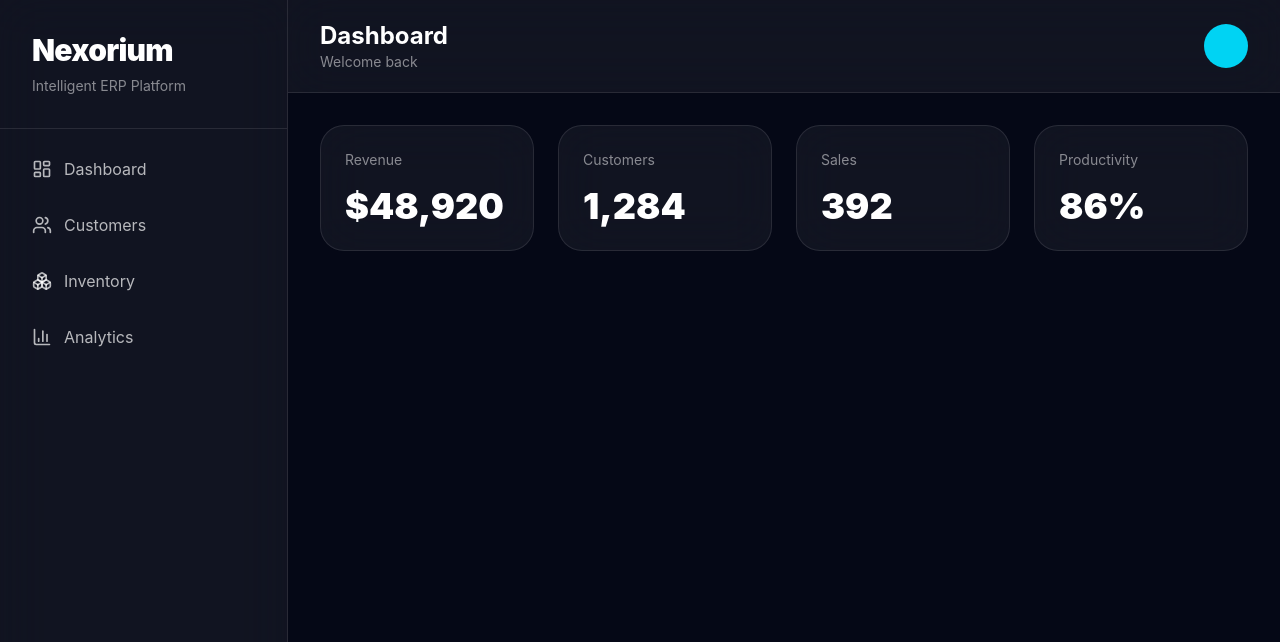
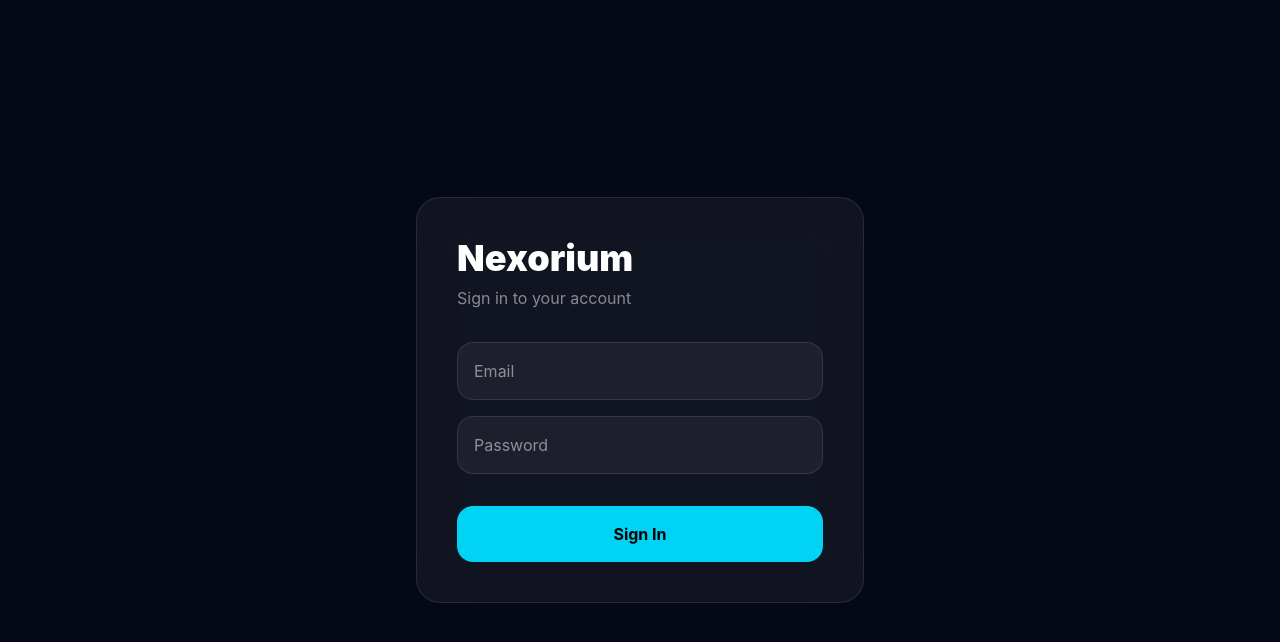
Before and after one commit to Laila-dAM/Nexorium, a React (Vite) app in the folder frontend/: page /login in a window 1280 px wide. Shown: the top 642 px of the page. Built offline with nearby package versions, Linux system fonts and the light colour scheme.

Commit message:
feat: implement routing and application pages

```diff
--- a/frontend/src/App.tsx
+++ b/frontend/src/App.tsx
@@ -1,10 +1,5 @@
-import DashboardLayout from './layouts/DashboardLayout'
-import DashboardPage from './pages/DashboardPage'
+import Router from './routes'
 
 export default function App() {
-  return (
-    <DashboardLayout>
-      <DashboardPage />
-    </DashboardLayout>
-  )
+  return <Router />
 }
--- a/frontend/src/layouts/DashboardLayout.tsx
+++ b/frontend/src/layouts/DashboardLayout.tsx
@@ -1,5 +1,15 @@
 import { ReactNode } from 'react'
-import { BarChart3, Boxes, LayoutDashboard, Users } from 'lucide-react'
+import {
+  BarChart3,
+  Boxes,
+  LayoutDashboard,
+  Users
+} from 'lucide-react'
+
+import {
+  Link,
+  useLocation
+} from 'react-router-dom'
 
 type DashboardLayoutProps = {
   children: ReactNode
@@ -8,18 +18,22 @@ type DashboardLayoutProps = {
 const navigation = [
   {
     name: 'Dashboard',
+    path: '/dashboard',
     icon: LayoutDashboard
   },
   {
     name: 'Customers',
+    path: '/customers',
     icon: Users
   },
   {
     name: 'Inventory',
+    path: '/inventory',
     icon: Boxes
   },
   {
     name: 'Analytics',
+    path: '/analytics',
     icon: BarChart3
   }
 ]
@@ -27,6 +41,8 @@ const navigation = [
 export default function DashboardLayout({
   children
 }: DashboardLayoutProps) {
+  const location = useLocation()
+
   return (
     <div className="flex min-h-screen bg-[#050816] text-white">
       <aside className="flex w-72 flex-col border-r border-white/10 bg-white/5 backdrop-blur-xl">
@@ -44,15 +60,23 @@ export default function DashboardLayout({
           {navigation.map((item) => {
             const Icon = item.icon
 
+            const isActive =
+              location.pathname === item.path
+
             return (
-              <button
+              <Link
                 key={item.name}
-                className="flex items-center gap-3 rounded-2xl px-4 py-3 text-white/70 transition hover:bg-white/10 hover:text-white"
+                to={item.path}
+                className={`flex items-center gap-3 rounded-2xl px-4 py-3 transition ${
+                  isActive
+                    ? 'bg-cyan-400 text-black'
+                    : 'text-white/70 hover:bg-white/10 hover:text-white'
+                }`}
               >
                 <Icon size={20} />
 
                 <span>{item.name}</span>
-              </button>
+              </Link>
             )
           })}
         </nav>
--- /dev/null
+++ b/frontend/src/pages/AnalyticsPage.tsx
@@ -0,0 +1,13 @@
+export default function AnalyticsPage() {
+  return (
+    <div className="rounded-3xl border border-white/10 bg-white/5 p-8 backdrop-blur-xl">
+      <h1 className="text-3xl font-black">
+        Analytics
+      </h1>
+
+      <p className="mt-3 text-white/50">
+        Business analytics and metrics
+      </p>
+    </div>
+  )
+}
--- /dev/null
+++ b/frontend/src/pages/CustomersPage.tsx
@@ -0,0 +1,13 @@
+export default function CustomersPage() {
+  return (
+    <div className="rounded-3xl border border-white/10 bg-white/5 p-8 backdrop-blur-xl">
+      <h1 className="text-3xl font-black">
+        Customers
+      </h1>
+
+      <p className="mt-3 text-white/50">
+        Customer relationship management module
+      </p>
+    </div>
+  )
+}
--- /dev/null
+++ b/frontend/src/pages/InventoryPage.tsx
@@ -0,0 +1,13 @@
+export default function InventoryPage() {
+  return (
+    <div className="rounded-3xl border border-white/10 bg-white/5 p-8 backdrop-blur-xl">
+      <h1 className="text-3xl font-black">
+        Inventory
+      </h1>
+
+      <p className="mt-3 text-white/50">
+        Inventory management module
+      </p>
+    </div>
+  )
+}
--- /dev/null
+++ b/frontend/src/pages/LoginPage.tsx
@@ -0,0 +1,35 @@
+export default function LoginPage() {
+  return (
+    <div className="flex min-h-screen items-center justify-center bg-[#050816] p-6 text-white">
+      <div className="w-full max-w-md rounded-3xl border border-white/10 bg-white/5 p-10 backdrop-blur-xl">
+        <h1 className="text-4xl font-black">
+          Nexorium
+        </h1>
+
+        <p className="mt-2 text-white/50">
+          Sign in to your account
+        </p>
+
+        <form className="mt-8 flex flex-col gap-4">
+          <input
+            type="email"
+            placeholder="Email"
+            className="rounded-2xl border border-white/10 bg-white/5 px-4 py-4 outline-none transition focus:border-cyan-400"
+          />
+
+          <input
+            type="password"
+            placeholder="Password"
+            className="rounded-2xl border border-white/10 bg-white/5 px-4 py-4 outline-none transition focus:border-cyan-400"
+          />
+
+          <button
+            className="mt-4 rounded-2xl bg-cyan-400 py-4 font-bold text-black transition hover:opacity-80"
+          >
+            Sign In
+          </button>
+        </form>
+      </div>
+    </div>
+  )
+}
--- /dev/null
+++ b/frontend/src/routes/index.tsx
@@ -0,0 +1,55 @@
+import { BrowserRouter, Route, Routes } from 'react-router-dom'
+
+import DashboardLayout from '../layouts/DashboardLayout'
+
+import DashboardPage from '../pages/DashboardPage'
+import CustomersPage from '../pages/CustomersPage'
+import InventoryPage from '../pages/InventoryPage'
+import AnalyticsPage from '../pages/AnalyticsPage'
+import LoginPage from '../pages/LoginPage'
+
+function AppLayout() {
+  return (
+    <DashboardLayout>
+      <Routes>
+        <Route
+          path="/dashboard"
+          element={<DashboardPage />}
+        />
+
+        <Route
+          path="/customers"
+          element={<CustomersPage />}
+        />
+
+        <Route
+          path="/inventory"
+          element={<InventoryPage />}
+        />
+
+        <Route
+          path="/analytics"
+          element={<AnalyticsPage />}
+        />
+      </Routes>
+    </DashboardLayout>
+  )
+}
+
+export default function Router() {
+  return (
+    <BrowserRouter>
+      <Routes>
+        <Route
+          path="/login"
+          element={<LoginPage />}
+        />
+
+        <Route
+          path="/*"
+          element={<AppLayout />}
+        />
+      </Routes>
+    </BrowserRouter>
+  )
+}
```
